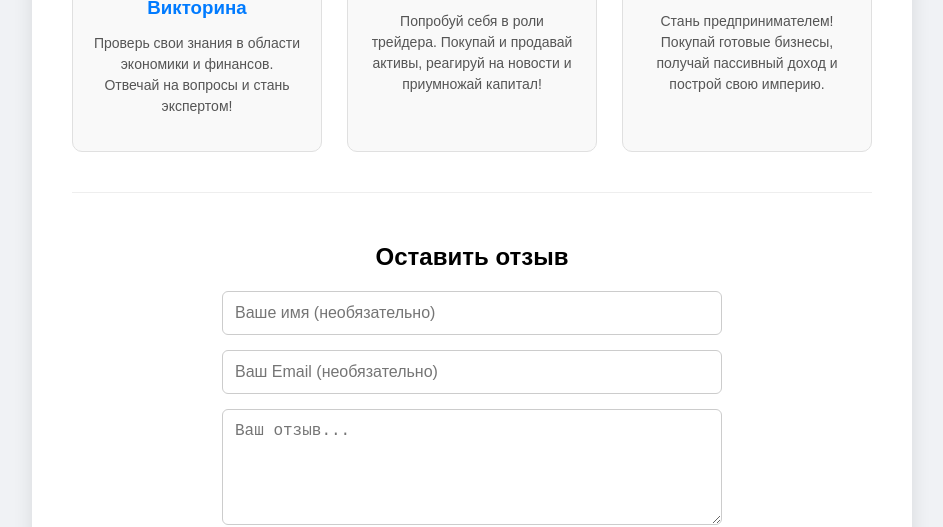
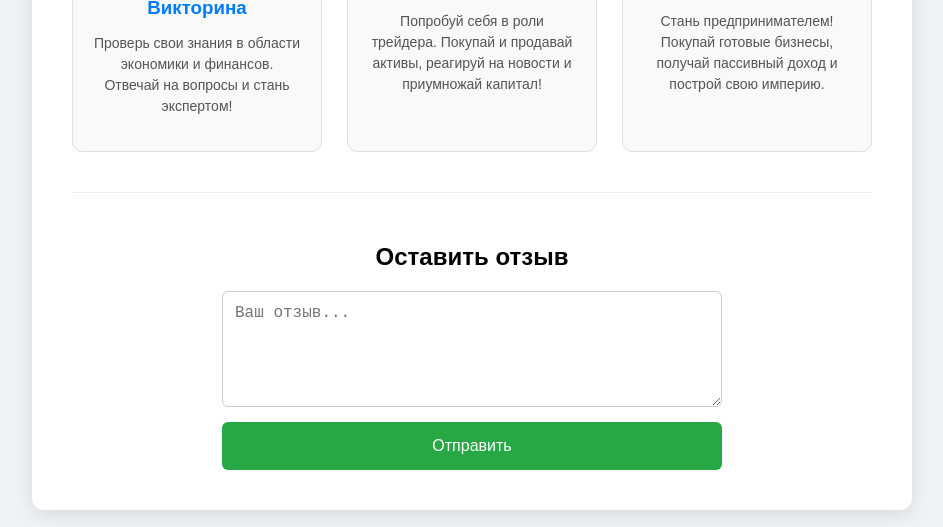
Before and after one commit to andrey2006isakov-arch/economic-games, a plain HTML site: page index.html in a window 1280 px wide. Shown: the part 309-836 px from the top of the page, without its empty margins (168-1111 px from the left). Drawn offline with Linux system fonts and the light colour scheme.

Commit message:
Update index.html
Убраны ненужные поля для ввода

```diff
--- a/index.html
+++ b/index.html
@@ -18,7 +18,7 @@
         .feedback-section { margin-top: 30px; padding-top: 30px; border-top: 1px solid #eee; }
         .feedback-section h2 { margin-bottom: 20px; }
         .feedback-form { display: flex; flex-direction: column; gap: 15px; max-width: 500px; margin: 0 auto; }
-        .feedback-form input, .feedback-form textarea { padding: 12px; border: 1px solid #ccc; border-radius: 6px; font-size: 16px; }
+        .feedback-form textarea { padding: 12px; border: 1px solid #ccc; border-radius: 6px; font-size: 16px; }
         .feedback-form button { background-color: #28a745; color: white; border: none; padding: 15px; border-radius: 6px; cursor: pointer; font-size: 16px; transition: background-color 0.3s; }
         .feedback-form button:hover { background-color: #218838; }
     </style>
@@ -48,10 +48,8 @@
 
         <div class="feedback-section">
             <h2>Оставить отзыв</h2>
-            <!-- ВАЖНО: Атрибут 'action' нужно будет заменить на твой URL из Formspree -->
-            <form id="feedbackForm" action="https://formspree.io/f/xgopnwlb" method="POST" class="feedback-form">
-                <input type="text" name="name" placeholder="Ваше имя (необязательно)">
-                <input type="email" name="email" placeholder="Ваш Email (необязательно)">
+            <!-- Не забудь вставить сюда свой URL из Formspree -->
+            <form id="feedbackForm" action="https://formspree.io/f/YOUR_UNIQUE_ID" method="POST" class="feedback-form">
                 <textarea name="message" rows="5" placeholder="Ваш отзыв..." required></textarea>
                 <button type="submit">Отправить</button>
             </form>
```
